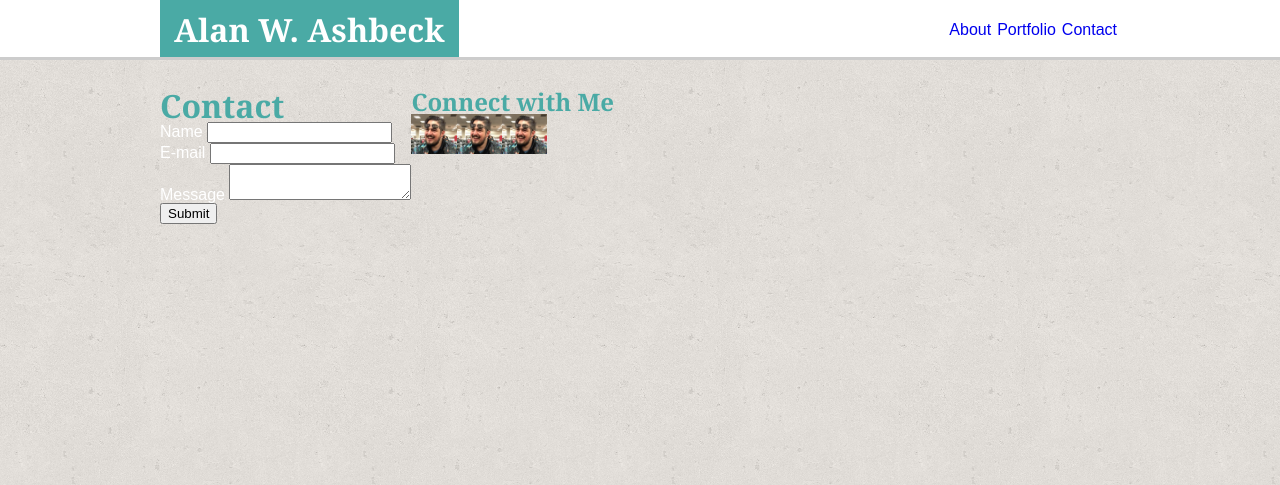
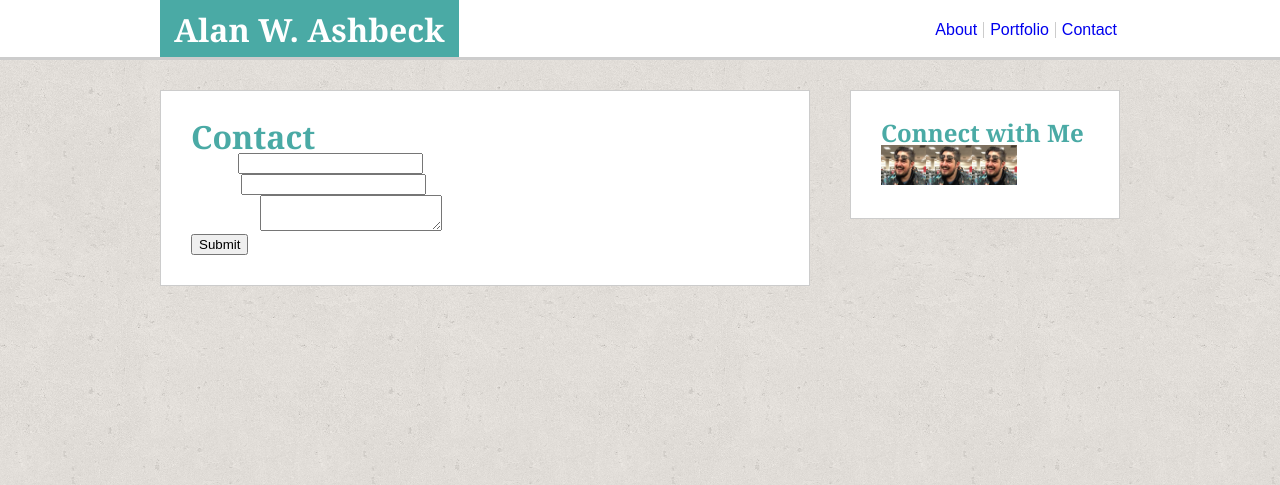
Before and after one commit to a-ashbeck/Basic-Portfolio, a PHP site: page /contact.html in a window 1280 px wide. Shown: the top 485 px of the page. Run offline with PHP 8.4, Linux system fonts and the light colour scheme.

Commit message:
Update css

```diff
--- a/assets/css/style.css
+++ b/assets/css/style.css
@@ -63,20 +63,20 @@ header {
   margin: 30px auto 60px auto;
 }
 
-.about {
+.main-section {
   float: left;
+  background-color: #ffffff;
+  width: 650px;
+  border: 1px solid #cccccc;
+  padding: 30px;
 }
 
-.contact {
-  float: left;
-}
-
-.form {
-  float: left;
-}
-
-.portfolio {
-  float: left;
+.side-bar {
+  float: right;
+  background-color: #ffffff;
+  width: 270px;
+  border: 1px solid #cccccc;
+  padding: 30px;
 }
 
 footer {
--- a/contact.html
+++ b/contact.html
@@ -10,38 +10,38 @@
     <a href="index.html"><h1>Alan W. Ashbeck</h1></a>
     <nav>
       <a href="index.html">About</a>
-      <a href="portfolio.html">Portfolio</a>
+      <a class="a-border" href="portfolio.html">Portfolio</a>
       <a href="contact.html">Contact</a>
     </nav>
   </header>
-  <div class="main-content">
-    <div class="form main-section">
+  <section class="main-content">
+    <section class="main-section">
       <h1>Contact</h1>
       <form>
-          <div>
+          <section>
               <label for="name">Name</label>
               <input type="text" name="user_name"/>
-          </div>
-          <div>
+          </section>
+          <section>
               <label for="mail">E-mail</label>
               <input type="email" name="user_mail"/>
-          </div>
-          <div>
+          </section>
+          <section>
               <label for="message">Message</label>
               <textarea name="user_message"></textarea>
-          </div>
-          <div class="button">
+          </section>
+          <section class="button">
             <button type="submit">Submit</button>
-        </div>
+        </section>
       </form>
-    </div>
-    <div class="contact">
+    </section>
+    <section class="side-bar">
       <h2>Connect with Me</h2>
       <a href="#"><img height="40" src="alanface.jpg" alt=""></a>
       <a href="#"><img height="40" src="alanface.jpg" alt=""></a>
       <a href="#"><img height="40" src="alanface.jpg" alt=""></a>
-    </div>
-  </div>
+    </section>
+  </section>
   <footer>
     <p>&copy; Copyright 2016 Alan W. Ashbeck</p>
   </footer>
```
Also changed, not shown: index.html (+4 -8 lines), portfolio.html (+10 -10 lines).
